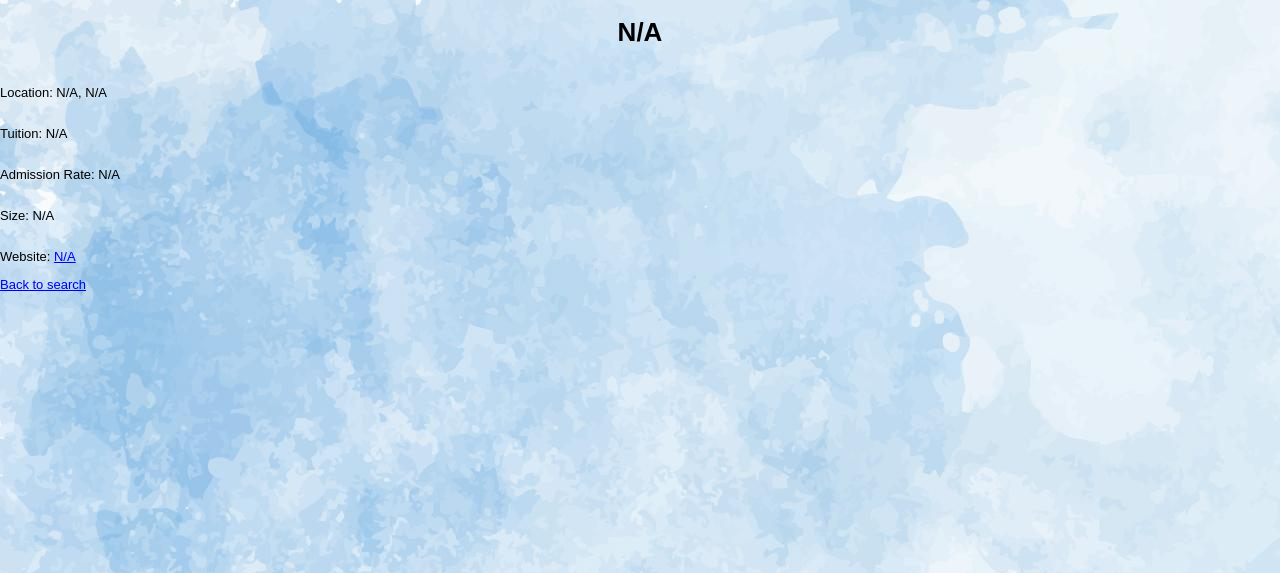
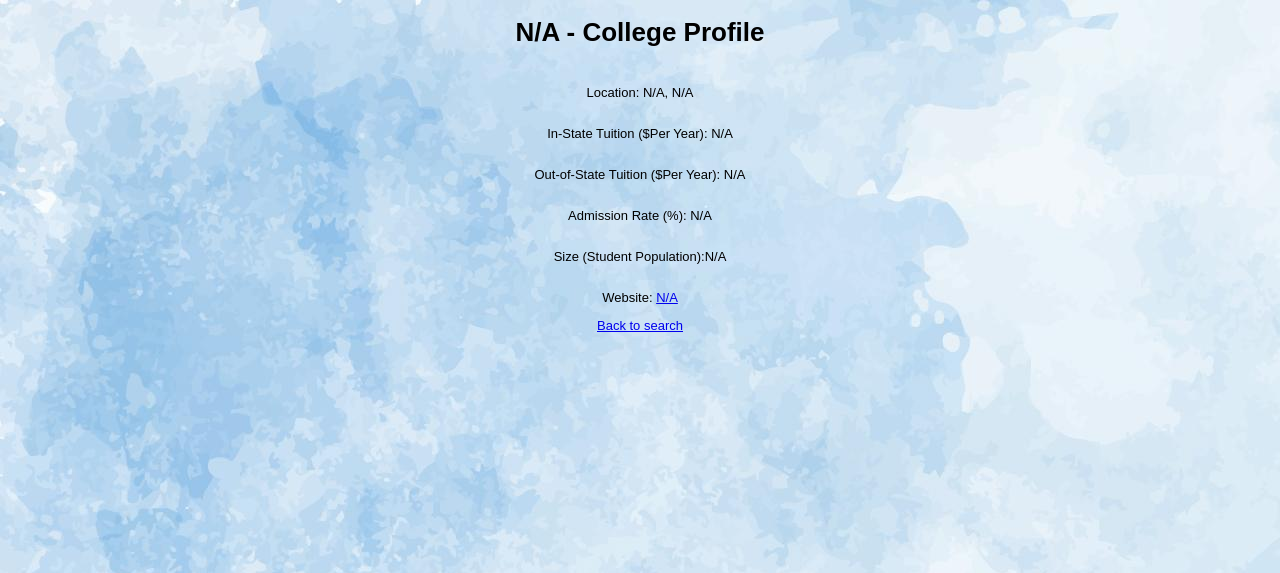
Before and after one commit to UMB-Capstone-team/College-Hunter, a Flask app: page /college/1 in a window 1280 px wide. Shown: the top 573 px of the page. Run offline with Flask 3, Linux system fonts and the light colour scheme; a database or web service that is not in the repository returns one stand-in record (values such as "Sample title"); data that the repository does not hold is empty.

Commit message:
stuff:
-add %, $ etc
-removed auto overflow which fixed the extra scroll bar
-fix admission rate
-changed tuition to out of state and added in state in college profile
-realigned iframe

```diff
--- a/Template/app.py
+++ b/Template/app.py
@@ -20,7 +20,7 @@ def search():
         "per_page": 100,
         "_fields": ",".join([
         "school.name",
-        "latest.cost.tuition.in_state",
+        "latest.cost.tuition.out_of_state",
         "latest.admissions.admission_rate.overall",
         "latest.student.size",
         "school.city",
@@ -67,6 +67,7 @@ def college_profile(college_id):
         "_fields": ",".join([
             "school.name",
             "latest.cost.tuition.in_state",
+            "latest.cost.tuition.out_of_state",
             "latest.admissions.admission_rate.overall",
             "latest.student.size",
             "school.city",
--- a/Template/static/styles.css
+++ b/Template/static/styles.css
@@ -32,13 +32,18 @@ body {
   }
 .container {
     display: grid;
-    grid-template-columns: 1fr 3fr;
+    grid-template-columns: 1fr 6fr;
+    gap: 30px;
     font-size: 13px;
 }
 .profile {
     display: grid;
     grid-template-columns: 1fr;
     font-size: 13px;
+    text-align: center;
+}
+.content {
+    text-align: center;
 }
 .center {
     display: block;
@@ -86,25 +91,30 @@ tr:nth-child(even) {
     text-align: left;
 }
 
+table {
+    width: 100%;
+}
+
 .form-container {
-    width: 50%;
-    left: 30px;
+    width: 100%;
+    /* left: 30px; */
     padding: 40px 20px;
     border-radius: 15px;
     background: #e6e47f;
-    font-size: 15px;
+    font-size: 13px;
     font-weight: 500;
  }
 
 .iframe-container {
-
     width: auto;
     height: auto;
     border: 1px solid #ccc;
-    overflow: auto;
+    /* overflow: auto; */
     position: relative;
     background-color: #aadeed;
     box-shadow: 0 4px 6px rgba(0, 0, 0, 0.1);
+    /* margin-left: -80px; */
+    /* margin-right: +50px; */
 }
 input[type="submit"] {
     background-color: #3a66cf;
@@ -127,6 +137,7 @@ iframe {
     top: 50%;
     left: 50%;
     transform: translate(-50%, -50%);
+    /* background-image: url("college.jpg"); */
 }
 .fa {
     padding: 20px;
--- a/Template/templates/college_profile.html
+++ b/Template/templates/college_profile.html
@@ -16,11 +16,12 @@
 </div> -->
 <body>
    <div class="profile">
-    <h1>{{ college['school.name'] if 'school.name' in college else 'N/A' }}</h1>
+    <h1>{{ college['school.name'] if 'school.name' in college else 'N/A' }} - College Profile</h1>
     <p>Location: {{ college['school.city'] if 'school.city' in college else 'N/A' }}, {{ college['school.state'] if 'school.state' in college else 'N/A' }}</p>
-    <p>Tuition: {{ college['latest.cost.tuition.in_state'] if 'latest.cost.tuition.in_state' in college else 'N/A' }}</p>
-    <p>Admission Rate: {{ ((college['latest.admissions.admission_rate.overall'] * 100) | round) if 'latest.admissions.admission_rate.overall' in college else 'N/A' }}</p>
-    <p>Size: {{ college['latest.student.size'] if 'latest.student.size' in college else 'N/A' }}</p>
+    <p>In-State Tuition ($Per Year): {{ college['latest.cost.tuition.in_state'] if 'latest.cost.tuition.in_state' in college else 'N/A' }}</p>
+    <p>Out-of-State Tuition ($Per Year): {{ college['latest.cost.tuition.out_of_state'] if 'latest.cost.tuition.out_of_state' in college else 'N/A' }}</p>
+    <p>Admission Rate (%): {{ ((college['latest.admissions.admission_rate.overall'] * 100) | round) if 'latest.admissions.admission_rate.overall' in college else 'N/A' }}</p>
+    <p>Size (Student Population):{{ college['latest.student.size'] if 'latest.student.size' in college else 'N/A' }}</p>
     <p>Website: <a href="http://{{ college['school.school_url'] if 'school.school_url' in college else '#' }}" target="_blank">{{ college['school.school_url'] if 'school.school_url' in college else 'N/A' }}</a></p>
 
     <a href="#" onclick="goBack();">Back to search</a>
--- a/Template/templates/search_results.html
+++ b/Template/templates/search_results.html
@@ -13,7 +13,7 @@
             <thead>
                 <tr>
                     <th>Name <button onclick="sortTable('name', 'school.name')">Sort</button></th>
-                    <th>Tuition <button onclick="sortTable('tuition', 'latest.cost.tuition.in_state')">Sort</button></th>
+                    <th>Tuition <button onclick="sortTable('tuition', 'latest.cost.tuition.out_of_state')">Sort</button></th>
                     <th>Admission Rate <button onclick="sortTable('admissionRate', 'latest.admissions.admission_rate.overall')">Sort</button></th>
                     <th>Size <button onclick="sortTable('size', 'latest.student.size')">Sort</button></th>
                     <th>Location <button onclick="sortTable('city', 'school.city')">Sort</button></th>
@@ -25,8 +25,8 @@
                 {% for college in colleges %}
                     <tr data-index="{{loop.index0}}">
                         <td data-key="school.name">{{ college['school.name'] if 'school.name' in college else 'N/A' }}</td>
-                        <td data-key="latest.cost.tuition.in_state">{{ college['latest.cost.tuition.in_state'] if 'latest.cost.tuition.in_state' in college else 'N/A' }}</td>
-                        <td data-key="latest.admissions.admission_rate.overall">{{ ((college['latest.admissions.admission_rate.overall'] * 100) | round) if 'latest.admissions.admission_rate.overall' in college else 'N/A'}}</td>
+                        <td data-key="latest.cost.tuition.out_of_state">{{ college['latest.cost.tuition.out_of_state'] if 'latest.cost.tuition.out_of_state' in college else 'N/A' }}</td>
+                        <td data-key="latest.admissions.admission_rate.overall">{{ ((college['latest.admissions.admission_rate.overall'] * 100) | int) if 'latest.admissions.admission_rate.overall' in college else 'N/A'}}</td>
                         <td data-key="latest.student.size">{{ college['latest.student.size'] if 'latest.student.size' in college else 'N/A' }}</td>
                         <td data-key="school.city">{{ college['school.city'] if 'school.city' in college else 'N/A' }}, {{ college['school.state'] if 'school.state' in college else 'N/A' }}</td>
                         <!-- <td><a href="http://{{ college['school.school_url'] if 'school.school_url' in college else '#' }}" target="_blank">{{ college['school.school_url'] if 'school.school_url' in college else 'N/A' }}</a></td> -->
```
